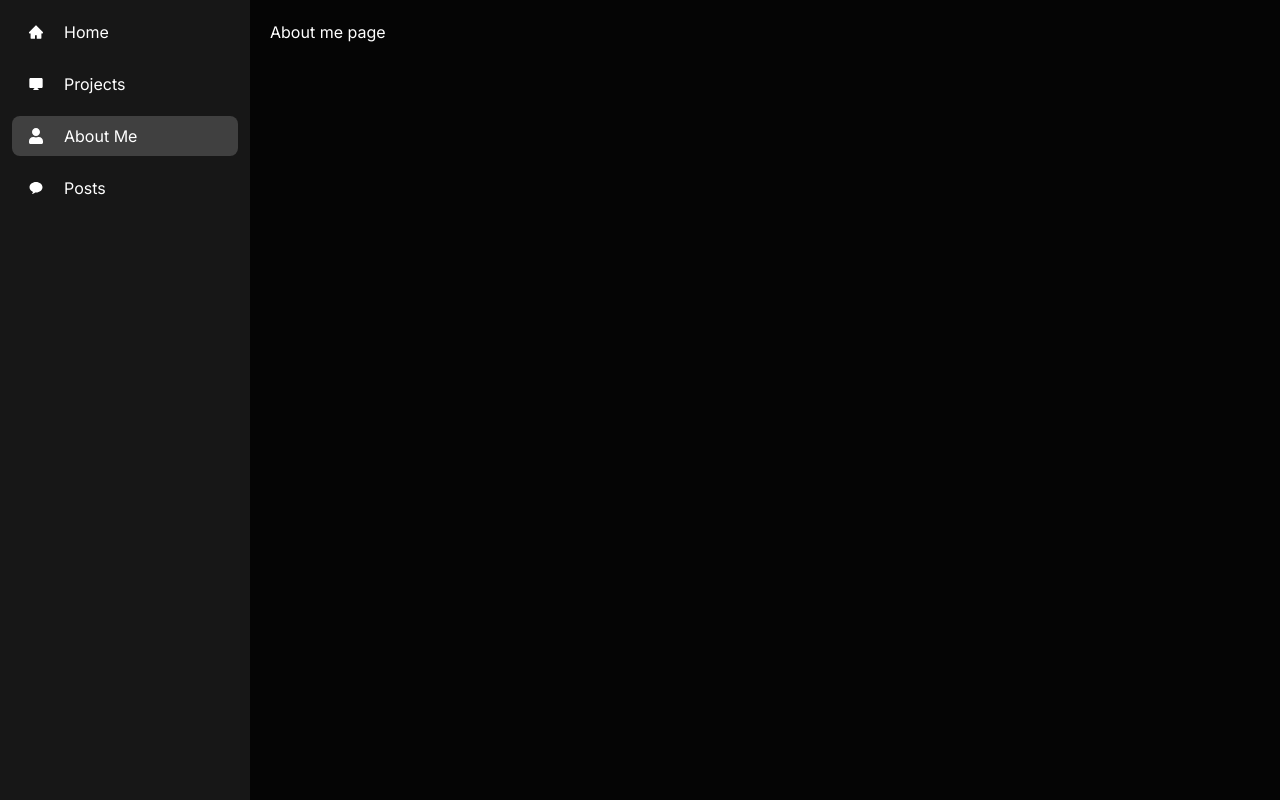
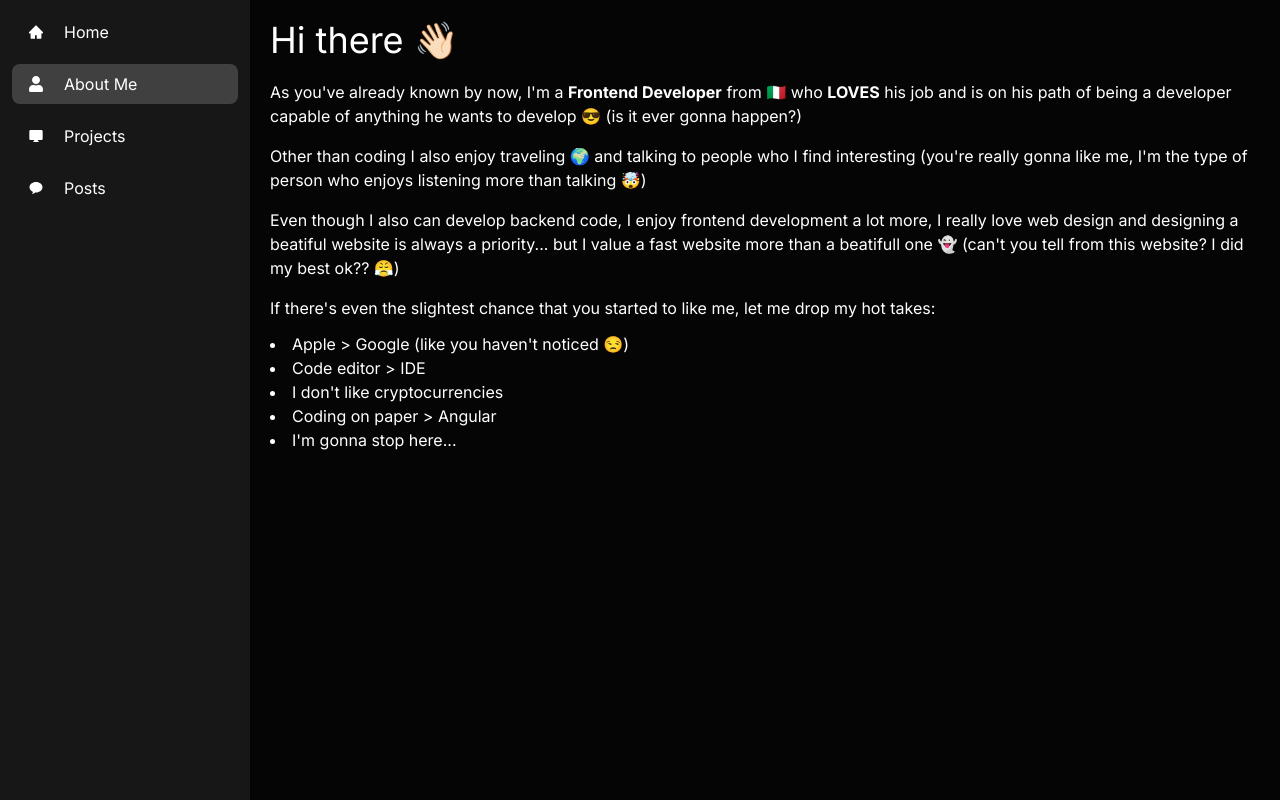
Before and after one commit to BeyramTaglietti/beyram.dev, a Next.js app: page /aboutme in a window 1280 px wide. Built offline with nearby package versions, Linux system fonts and the light colour scheme.

Commit message:
about me page

```diff
--- a/src/app/aboutme/page.tsx
+++ b/src/app/aboutme/page.tsx
@@ -1,5 +1,38 @@
 const AboutMe = () => {
-  return <h1>About me page</h1>;
+  return (
+    <div>
+      <h1 className="text-4xl mb-5">Hi there 👋🏻</h1>
+      <p className="mb-4">
+        As you&apos;ve already known by now, I&apos;m a{' '}
+        <strong>Frontend Developer</strong> from 🇮🇹 who <strong>LOVES</strong>{' '}
+        his job and is on his path of being a developer capable of anything he
+        wants to develop 😎 (is it ever gonna happen?)
+      </p>
+      <p className="mb-4">
+        Other than coding I also enjoy traveling 🌍 and talking to people who I
+        find interesting (you&apos;re really gonna like me, I&apos;m the type of
+        person who enjoys listening more than talking 🤯)
+      </p>
+      <p className="mb-4">
+        Even though I also can develop backend code, I enjoy frontend
+        development a lot more, I really love web design and designing a
+        beatiful website is always a priority... but I value a fast website more
+        than a beatifull one 👻 (can&apos;t you tell from this website? I did my
+        best ok?? 😤)
+      </p>
+      <p className="mb-3">
+        If there&apos;s even the slightest chance that you started to like me,
+        let me drop my hot takes:
+      </p>
+      <ul className="list-disc list-inside">
+        <li>Apple &gt; Google (like you haven&apos;t noticed 😒)</li>
+        <li>Code editor &gt; IDE</li>
+        <li>I don&apos;t like cryptocurrencies</li>
+        <li>Coding on paper &gt; Angular</li>
+        <li>I&apos;m gonna stop here...</li>
+      </ul>
+    </div>
+  );
 };
 
 export default AboutMe;
--- a/src/app/page.tsx
+++ b/src/app/page.tsx
@@ -1,8 +1,8 @@
 export default function Home() {
   return (
     <div className="flex flex-col justify-center items-center w-full h-full">
-      <h1 className="text-6xl mb-4">Beyram Taglietti</h1>
-      <h3 className="text-2xl">Frontend Developer</h3>
+      <h1 className="text-7xl mb-4">Beyram Taglietti</h1>
+      <h3 className="text-3xl mb-2">Frontend Developer</h3>
       <h3 className="text-md">(Currently based in 🇮🇹)</h3>
     </div>
   );
--- a/src/components/Sidebar.tsx
+++ b/src/components/Sidebar.tsx
@@ -28,6 +28,17 @@ const Sidebar = ({ children }: { children: React.ReactNode }) => {
           </li>
           <li>
             <Link
+              href={'/aboutme'}
+              className={`flex flex-row gap-5 items-center cursor-pointer ${
+                pathname === '/aboutme' && 'bg-[#404040]'
+              } hover:bg-[#515151] rounded-lg p-2 pl-4`}
+            >
+              <FaUser />
+              About Me
+            </Link>
+          </li>
+          <li>
+            <Link
               href={'/projects'}
               className={`flex flex-row gap-5 items-center cursor-pointer ${
                 pathname === '/projects' && 'bg-[#404040]'
@@ -35,17 +46,6 @@ const Sidebar = ({ children }: { children: React.ReactNode }) => {
             >
               <MdDesktopMac />
               Projects
-            </Link>
-          </li>
-          <li>
-            <Link
-              href={'/aboutme'}
-              className={`flex flex-row gap-5 items-center cursor-pointer ${
-                pathname === '/aboutme' && 'bg-[#404040]'
-              } hover:bg-[#515151] rounded-lg p-2 pl-4`}
-            >
-              <FaUser />
-              About Me
             </Link>
           </li>
           <li>
```
